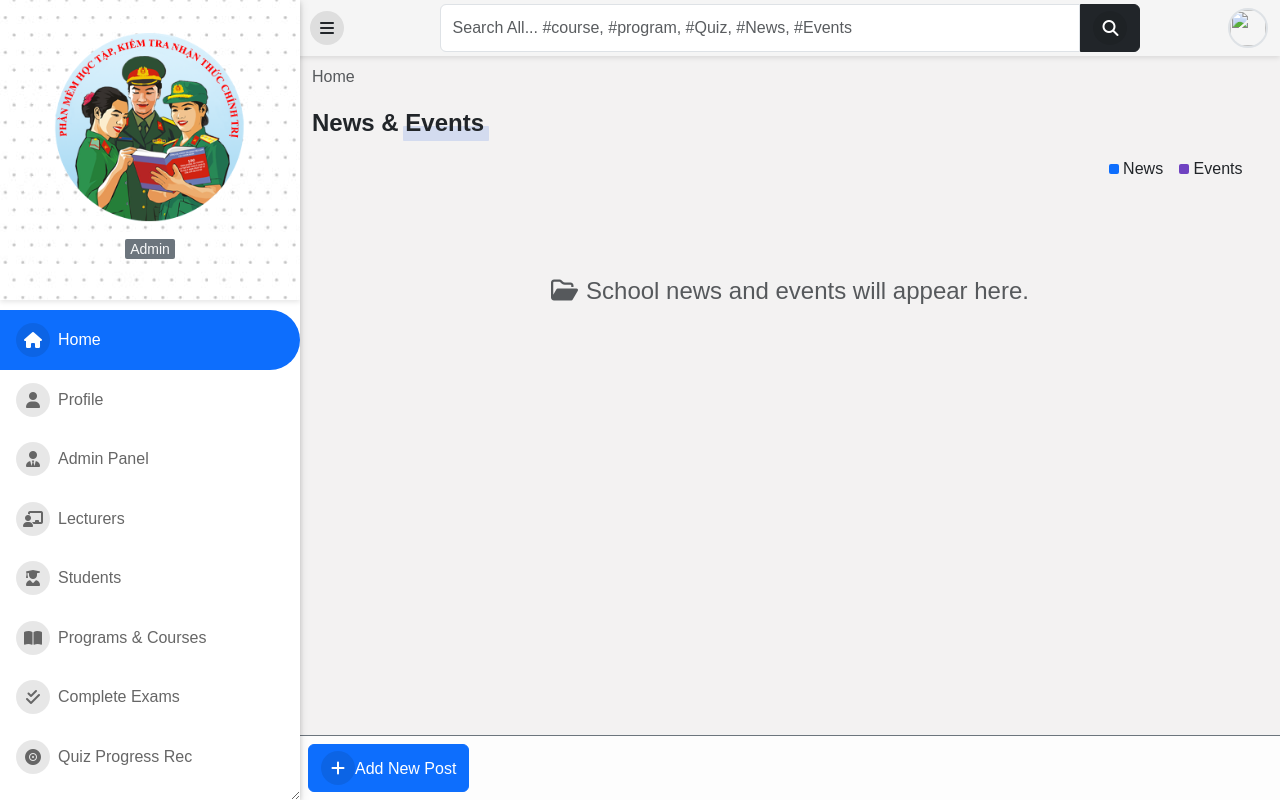
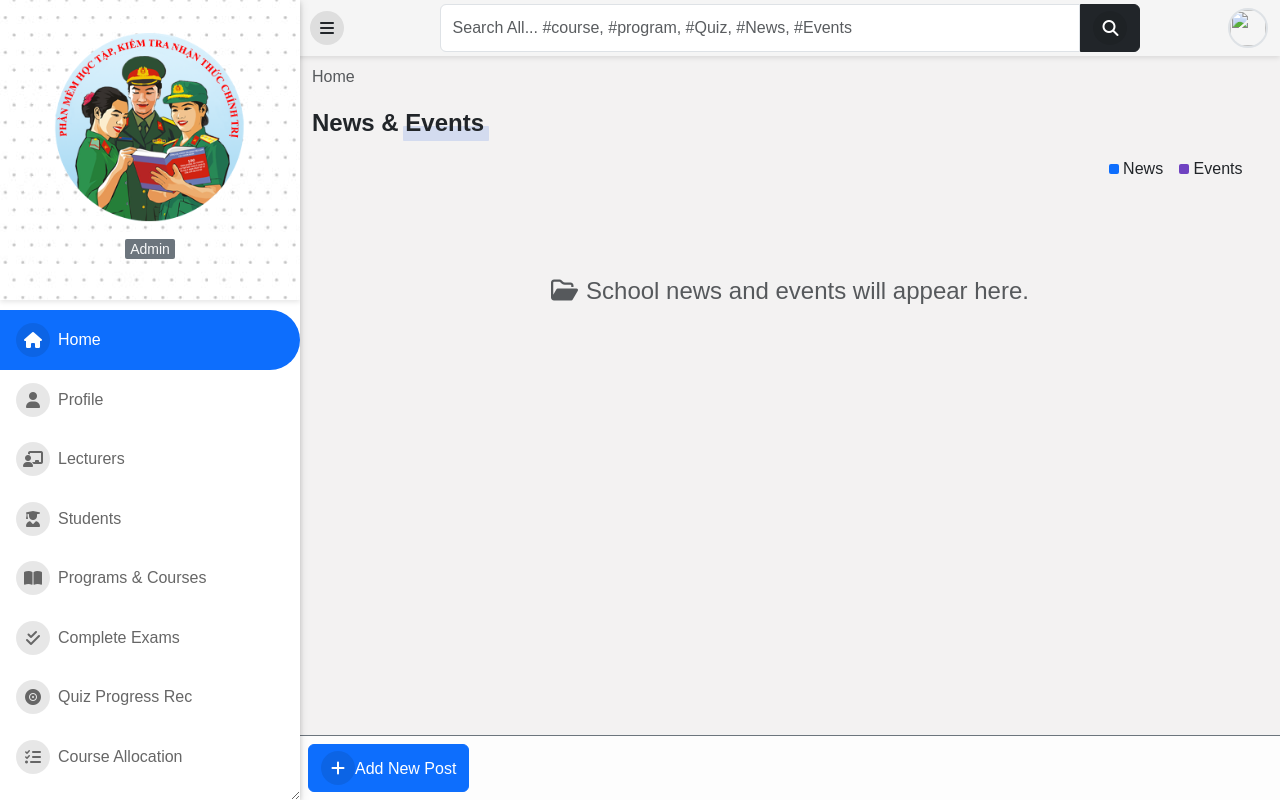
Before and after one commit to mdnanh/d97Learn, a Django app: page /en/ in a window 1280 px wide. Run offline with Django 3.2, Linux system fonts and the light colour scheme; the visitor is signed in with stand-in values (Sample User, id 1); data that the repository does not hold is empty; parts of the project's set-up code (start-up, migrations or seed data) failed here and were passed over; some libraries are stand-ins or nearby versions.

Commit message:
hide admin_panel

```diff
--- a/templates/sidebar.html
+++ b/templates/sidebar.html
@@ -28,7 +28,7 @@
 		{% url 'add_score' as ascore %} {% url 'grade_results' as vr %}{% url 'ass_results' as ar %}
 		{% url 'course_registration' as cr %} {% url 'edit_profile' as ep %} {% url 'change_password' as cp %}
 		{% url 'quiz_progress' as qpr %} {% url 'quiz_marking' as qce %} {% url 'user_course_list' as ucl %}
-		{% url 'admin_panel' as admin_p %}
+		<!-- {% url 'admin_panel' as admin_p %} -->
 
 
 
@@ -46,9 +46,9 @@
 			</li>
 
 			{% if request.user.is_superuser %}
-			<li class="{% if request.path == admin_p %}active{% endif %}">
+			<!-- <li class="{% if request.path == admin_p %}active{% endif %}">
 				<a href="{% url 'admin_panel' %}"><i class="fas fa-user-tie"></i>{% trans 'Admin Panel' %}</a>
-			</li>
+			</li> -->
 			<li class="{% if request.path == lec %}active{% endif %}">
 				<a href="{% url 'lecturer_list' %}"><i class="fas fa-chalkboard-teacher"></i>{% trans 'Lecturers' %}</a>
 			</li>
```
